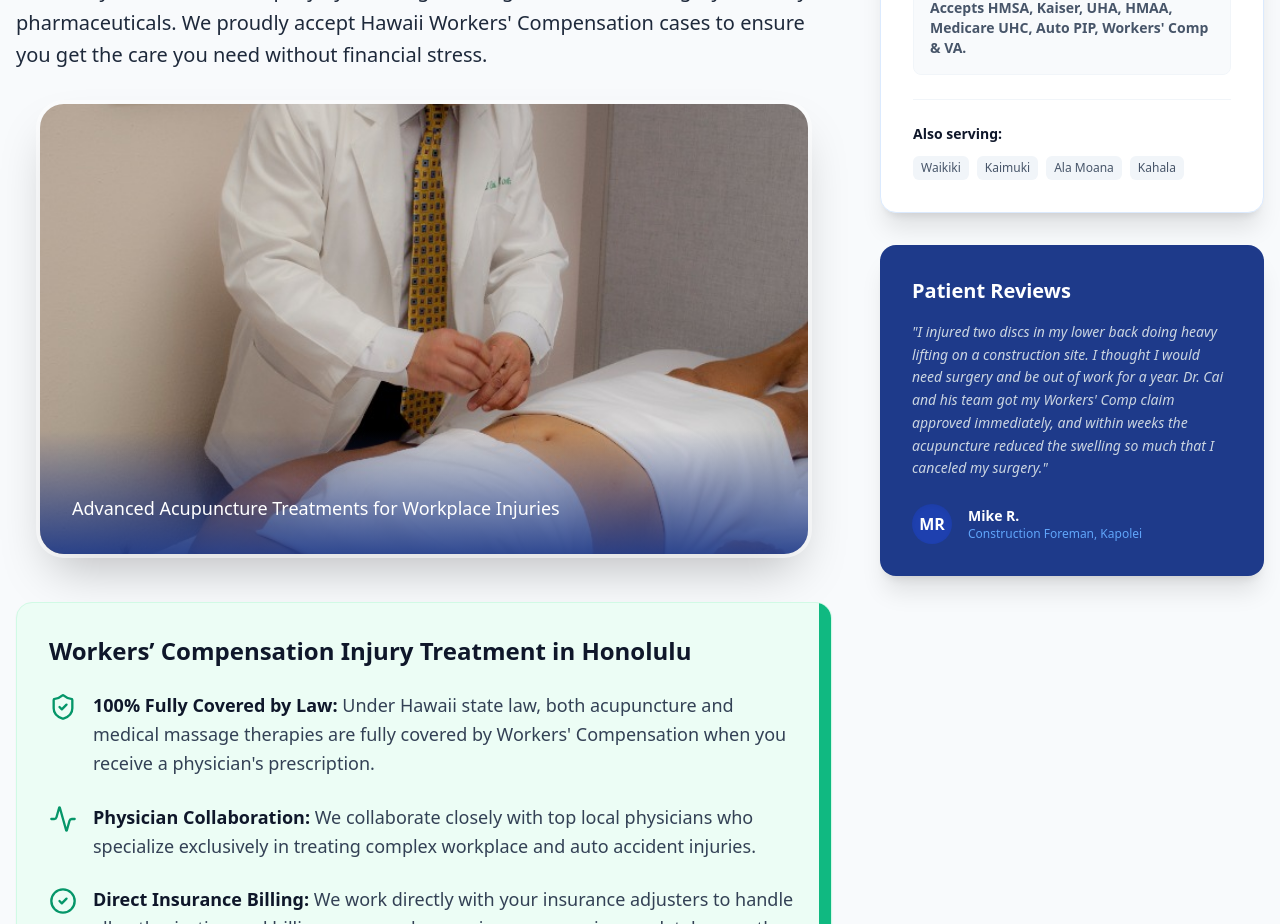
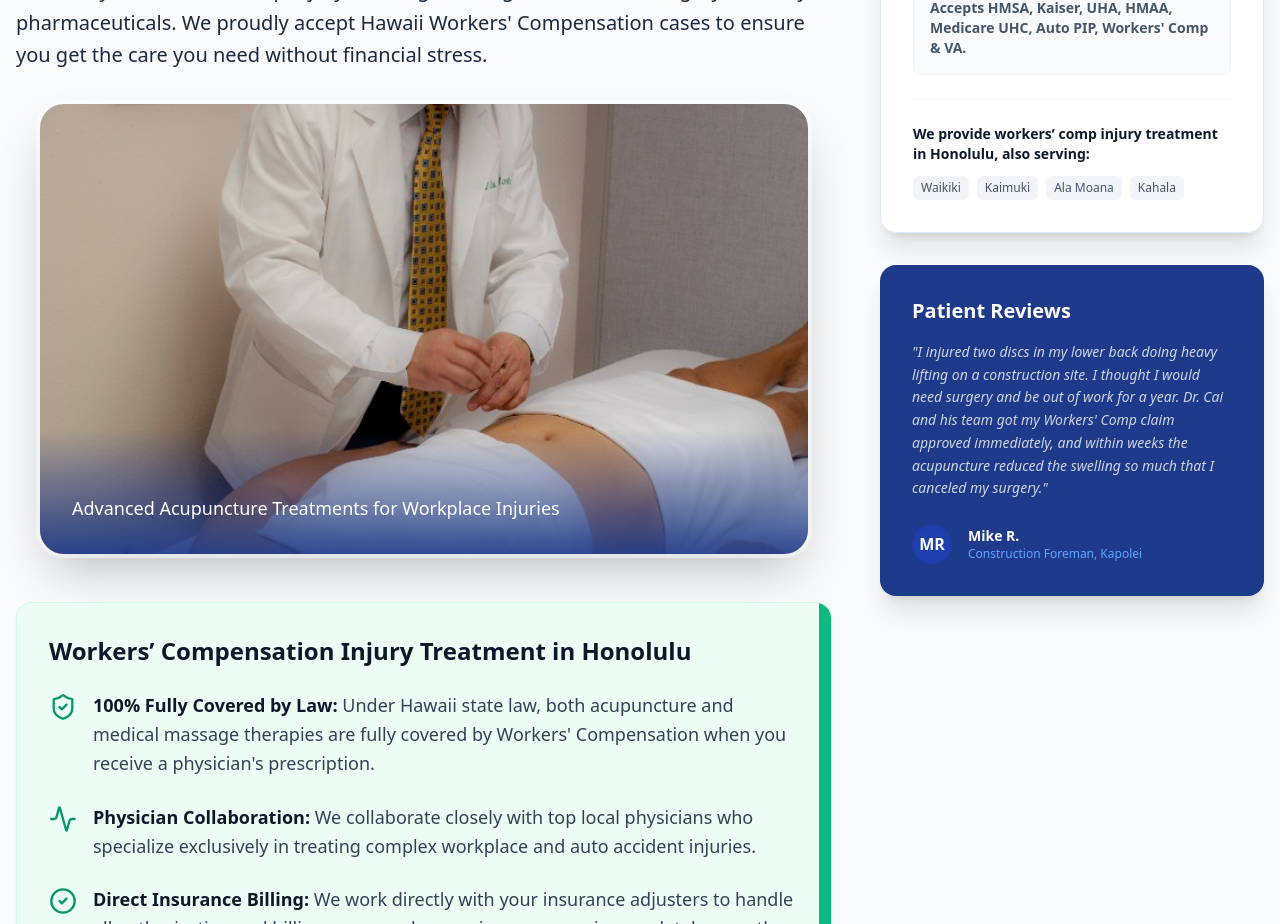
Before and after one commit to acutherapy/acutherapy-web-v2, a React (Vite) app: page /workers-injury in a window 1280 px wide. Shown: the part 1520-2444 px from the top of the page. Built offline with nearby package versions, Linux system fonts and the light colour scheme.

Commit message:
Update WorkersCompAcupunctureHonoluluPage.tsx

```diff
--- a/src/pages/WorkersCompAcupunctureHonoluluPage.tsx
+++ b/src/pages/WorkersCompAcupunctureHonoluluPage.tsx
@@ -327,7 +327,7 @@ If you have a workers’ compensation claim in Hawaii, your treatment is typical
                 </div>
 
                 <div className="mt-6 pt-6 border-t border-slate-100 text-left">
-                  <p className="font-bold text-slate-900 mb-3 text-sm">Also serving:</p>
+                  <p className="font-bold text-slate-900 mb-3 text-sm">We provide workers’ comp injury treatment in Honolulu, also serving:</p>
                   <div className="flex flex-wrap gap-2 text-xs">
                     <Link to="/acupuncture-waikiki" className="px-2 py-1 bg-slate-100 text-slate-600 rounded-md hover:bg-blue-50">Waikiki</Link>
                     <Link to="/acupuncture-kaimuki" className="px-2 py-1 bg-slate-100 text-slate-600 rounded-md hover:bg-blue-50">Kaimuki</Link>
```
